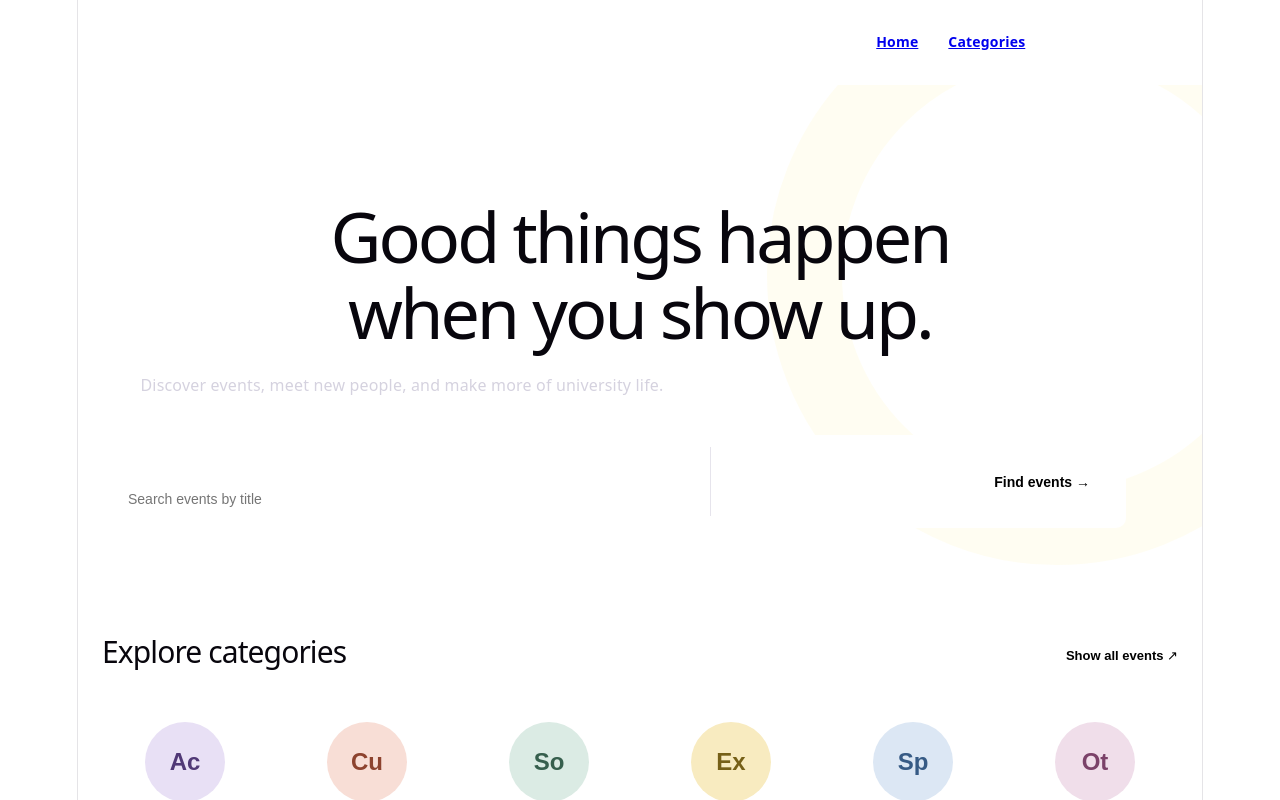
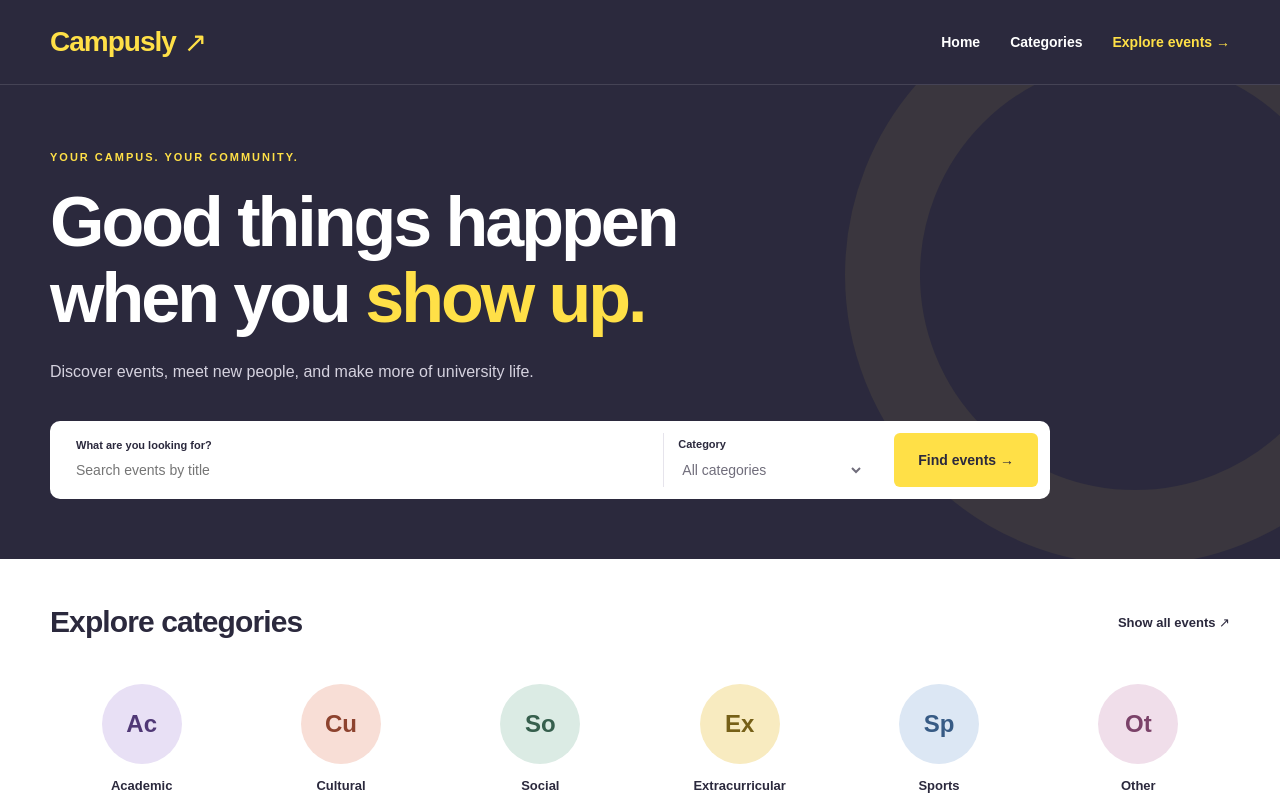
Before and after one commit to avaz-io/Sudo-project, a React app in the folder frontend/: page / in a window 1280 px wide. Shown: the top 800 px of the page. Built offline with nearby package versions, Linux system fonts and the light colour scheme; the HTML template or start-up script is replaced by a standard one.

Commit message:
Set global typography and base styles

```diff
--- a/frontend/src/index.css
+++ b/frontend/src/index.css
@@ -1,111 +1,21 @@
 :root {
-  --text: #6b6375;
-  --text-h: #08060d;
-  --bg: #fff;
-  --border: #e5e4e7;
-  --code-bg: #f4f3ec;
-  --accent: #aa3bff;
-  --accent-bg: rgba(170, 59, 255, 0.1);
-  --accent-border: rgba(170, 59, 255, 0.5);
-  --social-bg: rgba(244, 243, 236, 0.5);
-  --shadow:
-    rgba(0, 0, 0, 0.1) 0 10px 15px -3px, rgba(0, 0, 0, 0.05) 0 4px 6px -2px;
-
-  --sans: system-ui, 'Segoe UI', Roboto, sans-serif;
-  --heading: system-ui, 'Segoe UI', Roboto, sans-serif;
-  --mono: ui-monospace, Consolas, monospace;
-
-  font: 18px/145% var(--sans);
-  letter-spacing: 0.18px;
-  color-scheme: light dark;
-  color: var(--text);
-  background: var(--bg);
+  font-family: Arial, Helvetica, sans-serif;
+  color: #2b293d;
+  background: #fff;
   font-synthesis: none;
   text-rendering: optimizeLegibility;
   -webkit-font-smoothing: antialiased;
-  -moz-osx-font-smoothing: grayscale;
-
-  @media (max-width: 1024px) {
-    font-size: 16px;
-  }
+  --ink: #2b293d;
+  --yellow: #ffe047;
+  --muted: #706d7b;
 }
-
-@media (prefers-color-scheme: dark) {
-  :root {
-    --text: #9ca3af;
-    --text-h: #f3f4f6;
-    --bg: #16171d;
-    --border: #2e303a;
-    --code-bg: #1f2028;
-    --accent: #c084fc;
-    --accent-bg: rgba(192, 132, 252, 0.15);
-    --accent-border: rgba(192, 132, 252, 0.5);
-    --social-bg: rgba(47, 48, 58, 0.5);
-    --shadow:
-      rgba(0, 0, 0, 0.4) 0 10px 15px -3px, rgba(0, 0, 0, 0.25) 0 4px 6px -2px;
-  }
-
-  #social .button-icon {
-    filter: invert(1) brightness(2);
-  }
-}
-
-body {
-  margin: 0;
-}
-
-#root {
-  width: 1126px;
-  max-width: 100%;
-  margin: 0 auto;
-  text-align: center;
-  border-inline: 1px solid var(--border);
-  min-height: 100svh;
-  display: flex;
-  flex-direction: column;
-  box-sizing: border-box;
-}
-
-h1,
-h2 {
-  font-family: var(--heading);
-  font-weight: 500;
-  color: var(--text-h);
-}
-
-h1 {
-  font-size: 56px;
-  letter-spacing: -1.68px;
-  margin: 32px 0;
-  @media (max-width: 1024px) {
-    font-size: 36px;
-    margin: 20px 0;
-  }
-}
-h2 {
-  font-size: 24px;
-  line-height: 118%;
-  letter-spacing: -0.24px;
-  margin: 0 0 8px;
-  @media (max-width: 1024px) {
-    font-size: 20px;
-  }
-}
-p {
-  margin: 0;
-}
-
-code,
-.counter {
-  font-family: var(--mono);
-  display: inline-flex;
-  border-radius: 4px;
-  color: var(--text-h);
-}
-
-code {
-  font-size: 15px;
-  line-height: 135%;
-  padding: 4px 8px;
-  background: var(--code-bg);
-}
+* { box-sizing: border-box; }
+body { margin: 0; min-width: 320px; }
+button, input, select { font: inherit; }
+button, summary { cursor: pointer; }
+a { color: inherit; text-decoration: none; }
+button { color: inherit; }
+h1, h2, h3, p { margin: 0; }
+input, select { min-width: 0; }
+:focus-visible { outline: 3px solid #8962cd; outline-offset: 4px; }
+section[id] { scroll-margin-top: 24px; }
```
